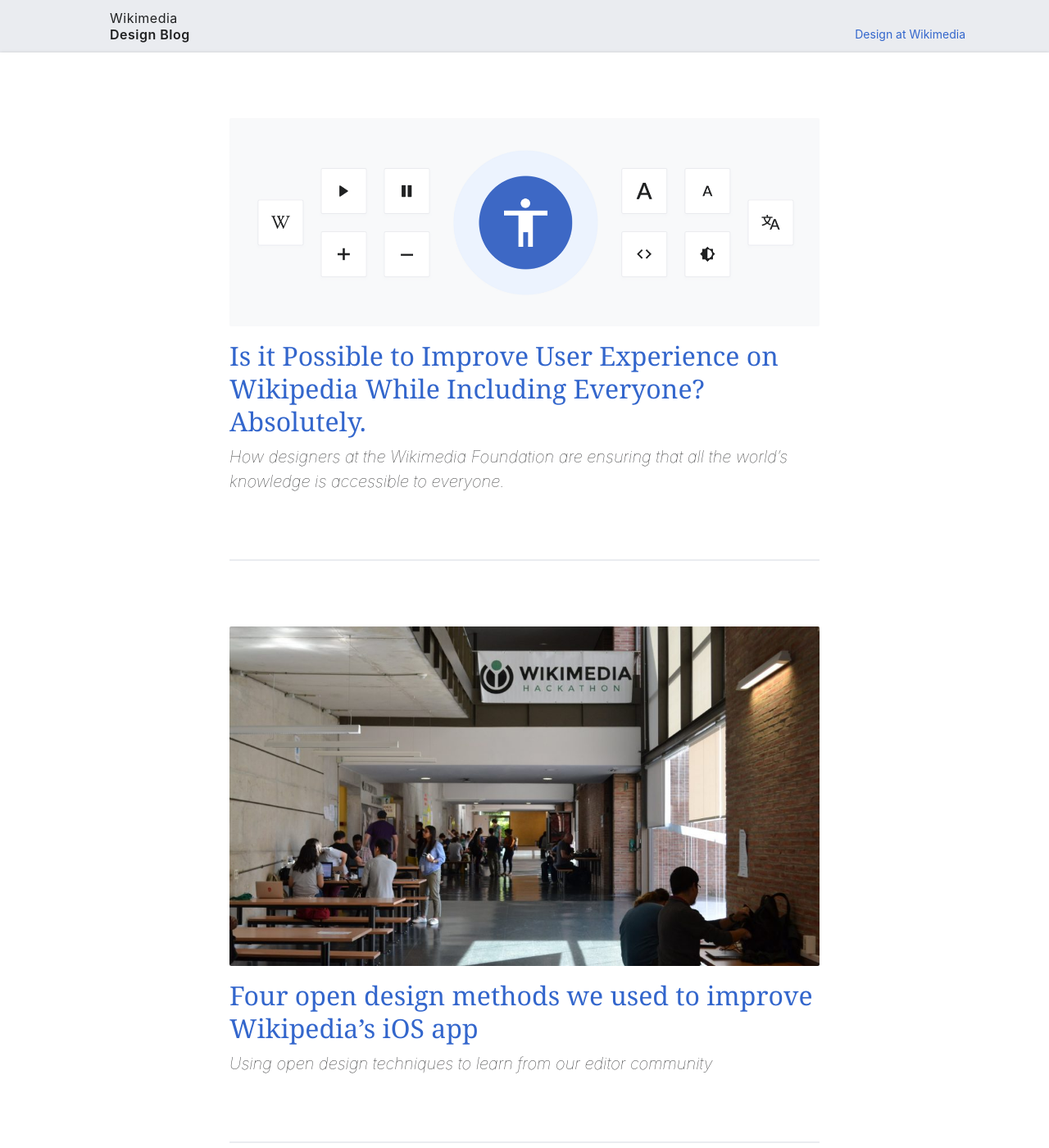
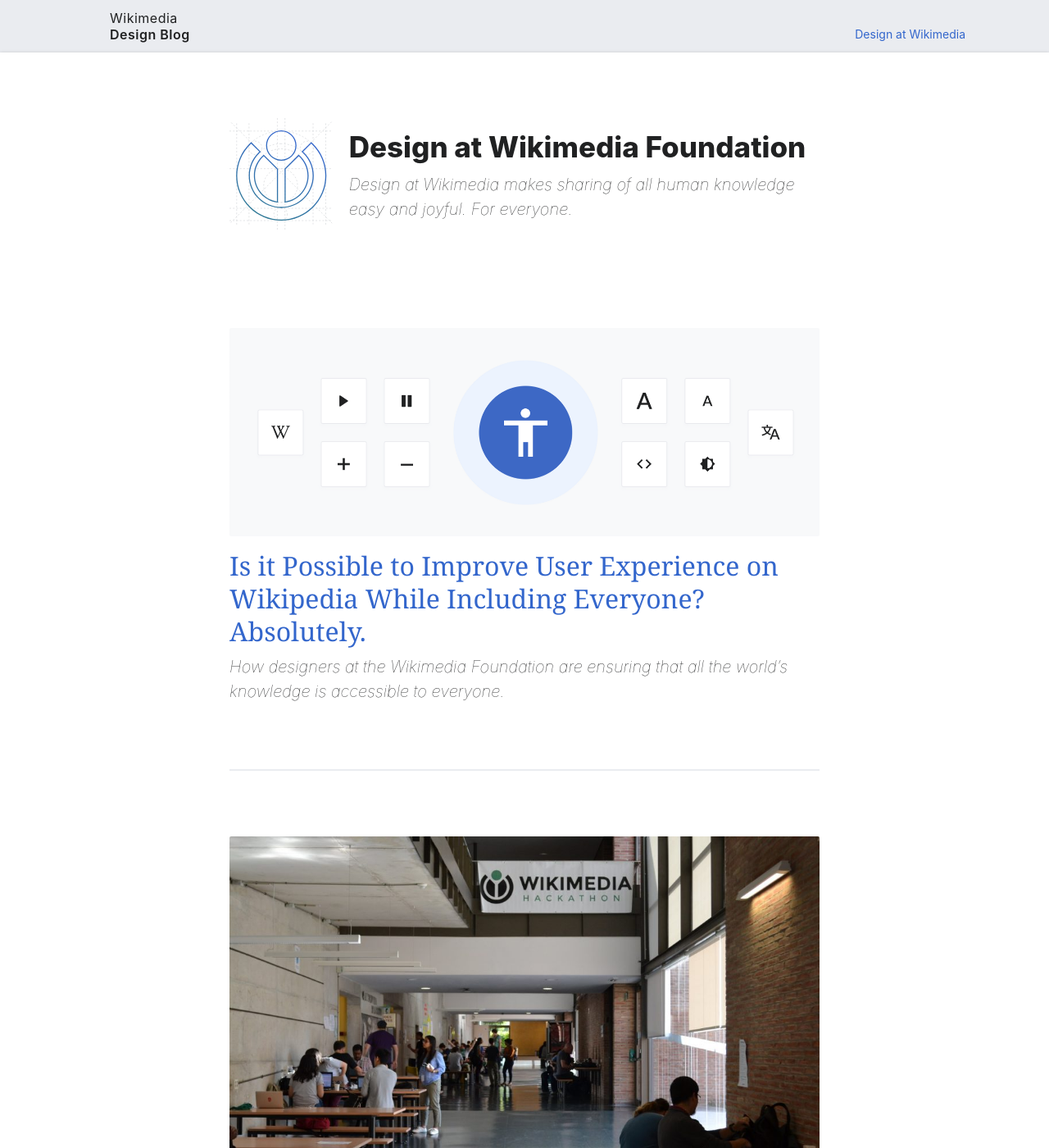
Before and after one commit to wikimedia/design-blog, a Jekyll site: the page built from index.html, in a window 1280 px wide and 1400 px high. Shown: the whole window at 82% size. Built offline with Jekyll 4.4.1, drawn with Linux system fonts in a browser that asks for light colours; some web fonts are replaced.

Commit message:
feat: add intro area
Change-Id: Ic4003814b668ceb61a7a6745a3f2a136efb031f2

```diff
--- a/assets/styles/wmui-blog.css
+++ b/assets/styles/wmui-blog.css
@@ -13,6 +13,7 @@
   font-size: 3.2rem;
 }
 
+.banner__intro,
 .post__excerpt {
   font-size: 2rem;
   font-weight: 100;
@@ -38,8 +39,29 @@
   font-size: 1.6rem;
 }
 
+.banner {
+  display: flex;
+  margin-bottom: 12rem;
+}
+
+.banner__content {
+  padding-left: 2rem;
+  padding-top: 0;
+}
+
+.banner__heading {
+  margin: 0;
+  font-size: 3.5rem;
+  font-family: -apple-system, 'BlinkMacSystemFont', 'Segoe UI', 'Roboto', 'Lato', 'Helvetica', 'Arial', sans-serif;
+  font-weight: 800;
+}
+
 @media (min-width: 780px) {
   .content {
     width: 720px;
   }
+
+  .banner__content {
+    padding-top: 3rem;
+  }
 }
--- /dev/null
+++ b/index.html
@@ -0,0 +1,16 @@
+---
+title: Wikimedia Design Blog
+layout: home
+---
+
+<div class="banner">
+  <div class"banner__logo-container">
+    <img class="banner_logo" src="{{site.url}}/assets/uploads/logo.svg" alt="Design at WMF"/>
+  </div>
+  <div class="banner__content">
+    <h1 class="banner__heading">Design at Wikimedia Foundation</h1>
+    <p class="banner__intro">
+      Design at Wikimedia makes sharing of all human knowledge easy and joyful. For everyone.
+    </p>
+  </div>
+</div>
--- a/index.markdown
+++ /dev/null
@@ -1,4 +0,0 @@
----
-title: Wikimedia Design Blog
-layout: home
----
```
Also changed, not shown: assets/uploads/logo.svg (added), 4 other files.
